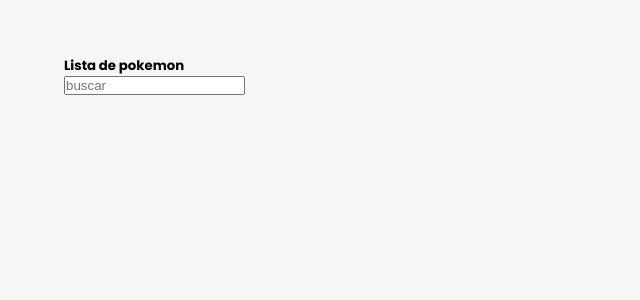
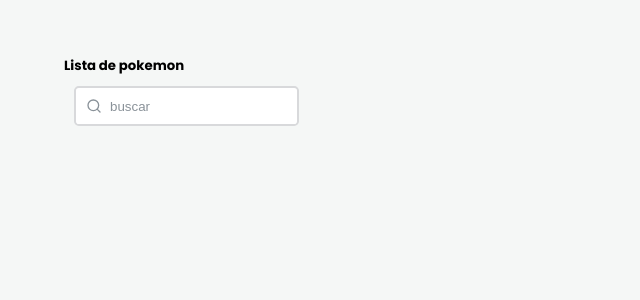
Before and after one commit to Nicolaswg/frontend-assesment, a React (Create React App) app: page / in a window 1280 px wide. Shown: the top 300 px of the page, without its empty margins (0-640 px from the left). Built offline with nearby package versions, Linux system fonts and the light colour scheme.

Commit message:
Implement searchbar compoenent design

```diff
--- a/src/components/header/searchbar/SearchBar.jsx
+++ b/src/components/header/searchbar/SearchBar.jsx
@@ -1,10 +1,12 @@
 import React from 'react'
+import { FiSearch } from 'react-icons/fi'
+import './search_bar.scss'
 
 export const SearchBar = () => {
   return (
     <div className="search_wrapper">
-      <div className='search_elements'>
-        <img src="" alt="" />
+      <div className="search_bar">
+        <FiSearch className="search_icon" />
         <input type="text" placeholder="buscar" />
       </div>
     </div>
--- a/src/components/header/searchbar/search_bar.scss
+++ b/src/components/header/searchbar/search_bar.scss
@@ -0,0 +1,31 @@
+.search_wrapper {
+  display: flex;
+  padding: 10px;
+  background-color: transparent;
+}
+
+.search_bar {
+  display: flex;
+  justify-content: center;
+  align-items: center;
+  padding: 10px;
+  background-color: #fff;
+  border: 2px solid #d8d9db;
+  border-radius: 0.3rem;
+  gap: 0.5rem;
+
+  input {
+    border: none;
+    background-color: transparent;
+    outline: none;
+    color: #585e5f;
+
+    &::placeholder {
+      color: #8a9299;
+    }
+  }
+
+  .search_icon {
+    color: #8a9299;
+  }
+}
```
